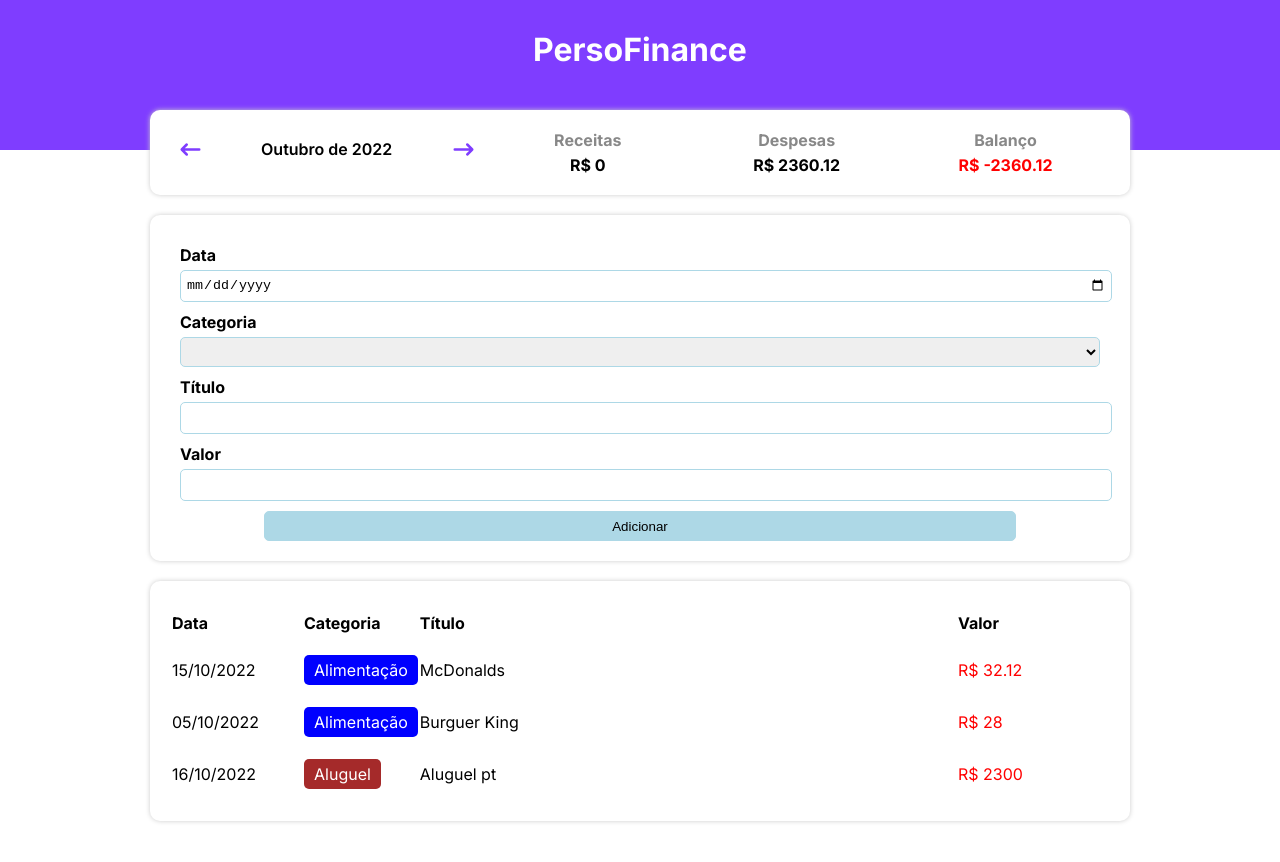
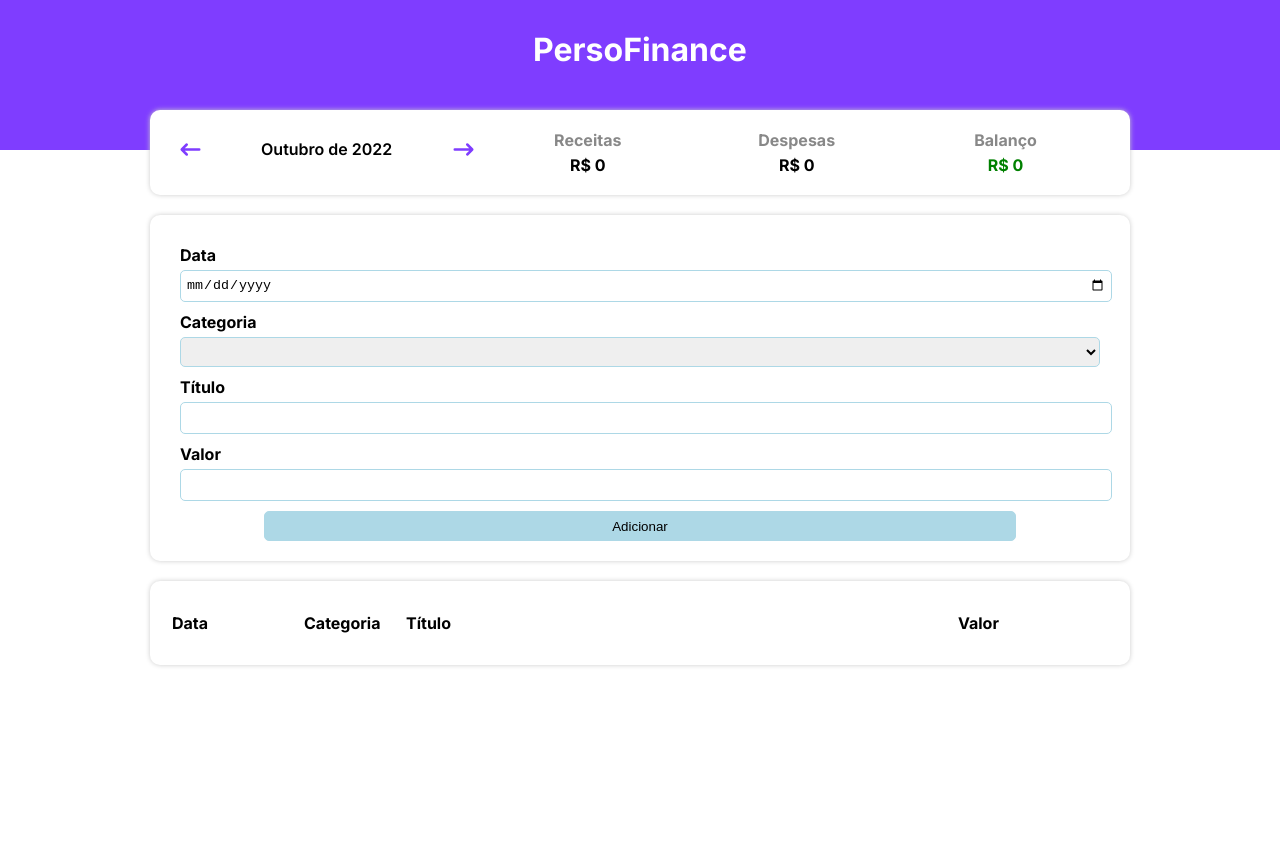
Before and after one commit to KaduMS/personalFinance, a React (Create React App) app: page / in a window 1280 px wide. Shown: the top 862 px of the page. After the commit the page ends 800 px from the top, so only its background shows below. Built offline with nearby package versions, Linux system fonts and the light colour scheme.

Commit message:
development: removed fixed data

```diff
--- a/src/App.tsx
+++ b/src/App.tsx
@@ -2,14 +2,13 @@ import { useState, useEffect } from "react";
 import * as C from "./App.styles";
 import { Item } from "./types/Item";
 import { Categories } from "./Data/Categories";
-import { items } from "./Data/Items";
 import { filterListByMonth, getCurrentMonth } from "./helpers/dateFilter";
 import { TableArea } from "./components/TableArea";
 import { InfoArea } from "./components/InfoArea";
 import { InputArea } from "./components/InputArea";
 
 const App = () => {
-  const [list, setList] = useState(items);
+  const [list, setList] = useState<Item[]>([]);
   const [filteredList, setFilteredList] = useState<Item[]>([]);
   const [currentMonth, setCurrentMonth] = useState(getCurrentMonth());
   const [income, setIncome] = useState(0);
--- a/src/Data/Items.ts
+++ b/src/Data/Items.ts
@@ -1,28 +1,28 @@
 import { Item } from "../types/Item";
 
 export const items: Item[] = [
-  {
-    date: new Date(2022, 9, 15),
-    category: "food",
-    title: "McDonalds",
-    value: 32.12,
-  },
-  {
-    date: new Date(2022, 9, 5),
-    category: "food",
-    title: "Burguer King",
-    value: 28,
-  },
-  {
-    date: new Date(2022, 9, 16),
-    category: "rent",
-    title: "Aluguel pt",
-    value: 2300,
-  },
-  {
-    date: new Date(2022, 10, 25),
-    category: "salary",
-    title: "Salário",
-    value: 4500,
-  },
+  // {
+  //   date: new Date(2022, 9, 15),
+  //   category: "food",
+  //   title: "McDonalds",
+  //   value: 32.12,
+  // },
+  // {
+  //   date: new Date(2022, 9, 5),
+  //   category: "food",
+  //   title: "Burguer King",
+  //   value: 28,
+  // },
+  // {
+  //   date: new Date(2022, 9, 16),
+  //   category: "rent",
+  //   title: "Aluguel pt",
+  //   value: 2300,
+  // },
+  // {
+  //   date: new Date(2022, 10, 25),
+  //   category: "salary",
+  //   title: "Salário",
+  //   value: 4500,
+  // },
 ];
```
